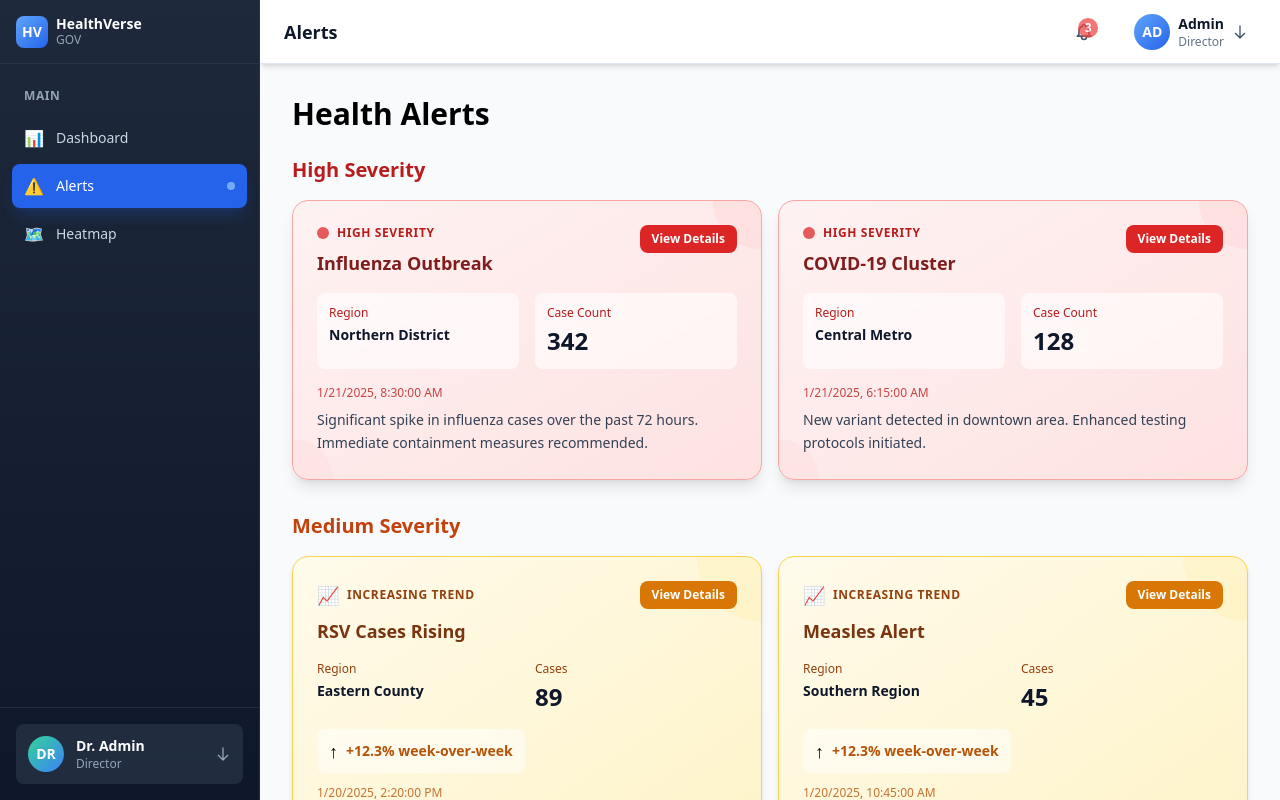
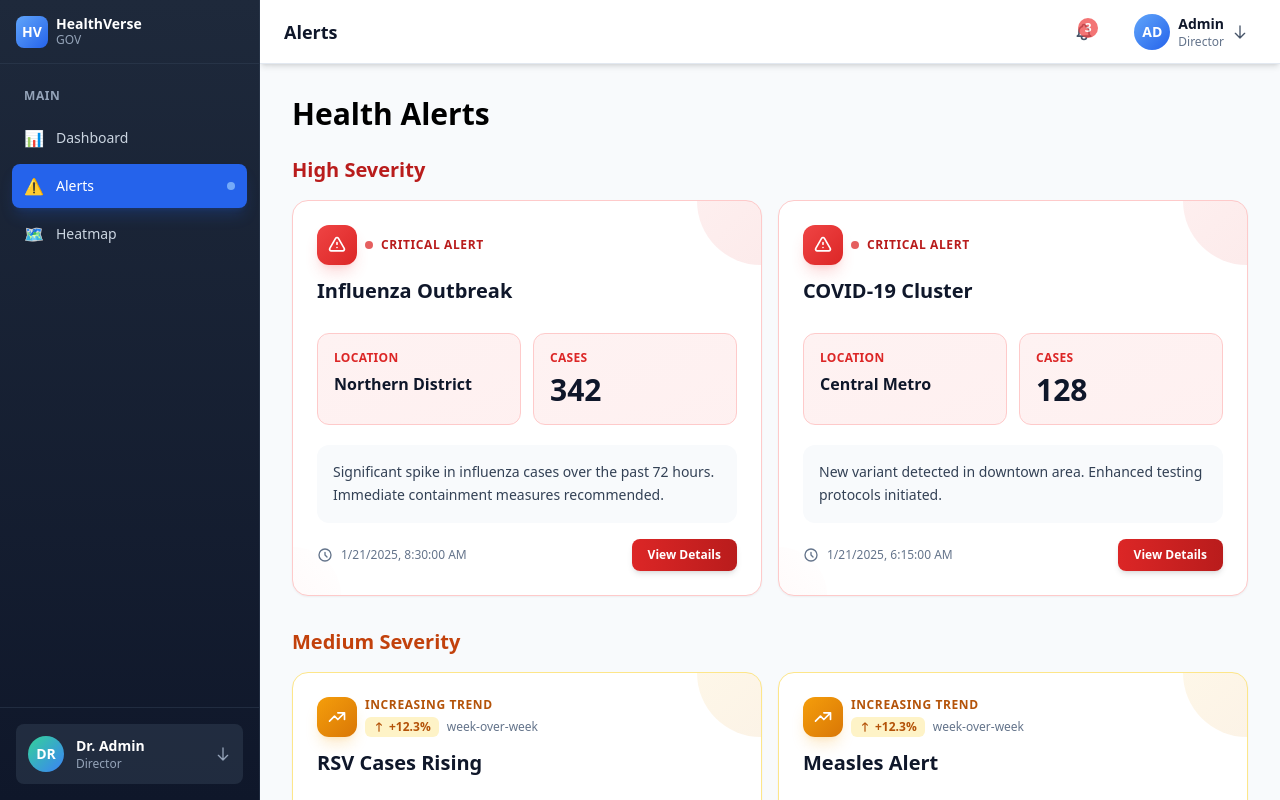
Before and after one commit to jivrajx04/Government-dashboard-ui, a React (Vite) app: page /alerts in a window 1280 px wide. Built offline with nearby package versions, Linux system fonts and the light colour scheme.

Commit message:
Updated AlertCard.tsx

```diff
--- a/src/components/alerts/AlertCard.tsx
+++ b/src/components/alerts/AlertCard.tsx
@@ -7,37 +7,56 @@ interface AlertCardProps {
 
 const HighSeverityAlert = ({ alert }: { alert: Alert }) => {
   return (
-    <div className="bg-gradient-to-br from-red-50 to-red-100 border border-red-300 rounded-2xl p-6 shadow-lg hover:shadow-xl transition-all duration-200 relative overflow-hidden">
-      <div className="absolute top-0 right-0 w-24 h-24 bg-red-200/30 rounded-full -mr-12 -mt-12"></div>
-      <div className="absolute bottom-0 left-0 w-20 h-20 bg-red-200/20 rounded-full -ml-10 -mb-10"></div>
+    <div className="group bg-white border border-red-200 rounded-2xl shadow-sm hover:shadow-xl transition-all duration-300 relative overflow-hidden">
+      <div className="absolute top-0 right-0 w-32 h-32 bg-gradient-to-br from-red-400/10 to-red-600/10 rounded-full -mr-16 -mt-16 group-hover:scale-150 transition-transform duration-500"></div>
+      <div className="absolute bottom-0 left-0 w-24 h-24 bg-gradient-to-tr from-red-300/10 to-transparent rounded-full -ml-12 -mb-12 group-hover:scale-150 transition-transform duration-500"></div>
 
-      <div className="relative z-10">
-        <div className="flex items-start justify-between mb-4">
+      <div className="relative z-10 p-6">
+        <div className="flex items-start justify-between mb-5">
           <div className="flex-1">
-            <div className="flex items-center gap-2 mb-2">
-              <span className="w-3 h-3 bg-red-600 rounded-full animate-pulse"></span>
-              <span className="text-xs font-bold uppercase tracking-wider text-red-700">High Severity</span>
+            <div className="flex items-center gap-2 mb-3">
+              <div className="w-10 h-10 bg-gradient-to-br from-red-500 to-red-600 rounded-xl flex items-center justify-center shadow-lg shadow-red-500/20">
+                <svg className="w-5 h-5 text-white" fill="none" stroke="currentColor" viewBox="0 0 24 24">
+                  <path strokeLinecap="round" strokeLinejoin="round" strokeWidth={2} d="M12 9v2m0 4h.01m-6.938 4h13.856c1.54 0 2.502-1.667 1.732-3L13.732 4c-.77-1.333-2.694-1.333-3.464 0L3.34 16c-.77 1.333.192 3 1.732 3z" />
+                </svg>
+              </div>
+              <div>
+                <div className="flex items-center gap-2">
+                  <span className="w-2 h-2 bg-red-600 rounded-full animate-pulse"></span>
+                  <span className="text-xs font-bold uppercase tracking-wider text-red-700">Critical Alert</span>
+                </div>
+              </div>
             </div>
-            <h3 className="text-lg font-bold text-red-900">{alert.title}</h3>
+            <h3 className="text-xl font-bold text-slate-900 mb-2">{alert.title}</h3>
           </div>
-          <button className="px-3 py-1.5 bg-red-600 hover:bg-red-700 text-white text-xs font-semibold rounded-lg transition-colors">
+        </div>
+
+        <div className="grid grid-cols-2 gap-3 mb-5">
+          <div className="bg-gradient-to-br from-red-50 to-red-100/50 border border-red-200 rounded-xl p-4 hover:shadow-md transition-shadow">
+            <p className="text-xs font-semibold text-red-600 mb-1.5 uppercase tracking-wide">Location</p>
+            <p className="text-base font-bold text-slate-900">{alert.region}</p>
+          </div>
+          <div className="bg-gradient-to-br from-red-50 to-red-100/50 border border-red-200 rounded-xl p-4 hover:shadow-md transition-shadow">
+            <p className="text-xs font-semibold text-red-600 mb-1.5 uppercase tracking-wide">Cases</p>
+            <p className="text-3xl font-bold text-slate-900">{alert.cases}</p>
+          </div>
+        </div>
+
+        <div className="bg-slate-50 rounded-xl p-4 mb-4">
+          <p className="text-sm text-slate-700 leading-relaxed">{alert.details}</p>
+        </div>
+
+        <div className="flex items-center justify-between">
+          <div className="flex items-center gap-2 text-xs text-slate-500">
+            <svg className="w-4 h-4" fill="none" stroke="currentColor" viewBox="0 0 24 24">
+              <path strokeLinecap="round" strokeLinejoin="round" strokeWidth={2} d="M12 8v4l3 3m6-3a9 9 0 11-18 0 9 9 0 0118 0z" />
+            </svg>
+            {new Date(alert.timestamp).toLocaleString()}
+          </div>
+          <button className="px-4 py-2 bg-gradient-to-r from-red-600 to-red-700 hover:from-red-700 hover:to-red-800 text-white text-xs font-semibold rounded-lg transition-all duration-200 shadow-md hover:shadow-lg transform hover:scale-105">
             View Details
           </button>
         </div>
-
-        <div className="grid grid-cols-2 gap-4 mb-4">
-          <div className="bg-white/60 backdrop-blur-sm rounded-lg p-3">
-            <p className="text-xs font-medium text-red-700 mb-1">Region</p>
-            <p className="text-sm font-bold text-slate-900">{alert.region}</p>
-          </div>
-          <div className="bg-white/60 backdrop-blur-sm rounded-lg p-3">
-            <p className="text-xs font-medium text-red-700 mb-1">Case Count</p>
-            <p className="text-2xl font-bold text-slate-900">{alert.cases}</p>
-          </div>
-        </div>
-
-        <p className="text-xs text-red-700/80 mb-2">{new Date(alert.timestamp).toLocaleString()}</p>
-        <p className="text-sm text-slate-700 leading-relaxed">{alert.details}</p>
       </div>
     </div>
   );
@@ -45,78 +64,132 @@ const HighSeverityAlert = ({ alert }: { alert: Alert }) => {
 
 const IncreasingTrendAlert = ({ alert }: { alert: Alert }) => {
   return (
-    <div className="bg-gradient-to-br from-amber-50 to-amber-100 border border-amber-300 rounded-2xl p-6 shadow-md hover:shadow-lg transition-all duration-200 relative overflow-hidden">
-      <div className="absolute top-0 right-0 w-32 h-32 bg-amber-200/20 rounded-full -mr-16 -mt-16"></div>
+    <div className="group bg-white border border-amber-200 rounded-2xl shadow-sm hover:shadow-xl transition-all duration-300 relative overflow-hidden">
+      <div className="absolute top-0 right-0 w-32 h-32 bg-gradient-to-br from-amber-400/10 to-amber-600/10 rounded-full -mr-16 -mt-16 group-hover:scale-150 transition-transform duration-500"></div>
+      <div className="absolute bottom-0 left-0 w-24 h-24 bg-gradient-to-tr from-amber-300/10 to-transparent rounded-full -ml-12 -mb-12 group-hover:scale-150 transition-transform duration-500"></div>
 
-      <div className="relative z-10">
-        <div className="flex items-start justify-between mb-4">
+      <div className="relative z-10 p-6">
+        <div className="flex items-start justify-between mb-5">
           <div className="flex-1">
-            <div className="flex items-center gap-2 mb-2">
-              <span className="text-lg">📈</span>
-              <span className="text-xs font-bold uppercase tracking-wider text-amber-800">Increasing Trend</span>
+            <div className="flex items-center gap-2 mb-3">
+              <div className="w-10 h-10 bg-gradient-to-br from-amber-500 to-amber-600 rounded-xl flex items-center justify-center shadow-lg shadow-amber-500/20">
+                <svg className="w-5 h-5 text-white" fill="none" stroke="currentColor" viewBox="0 0 24 24">
+                  <path strokeLinecap="round" strokeLinejoin="round" strokeWidth={2} d="M13 7h8m0 0v8m0-8l-8 8-4-4-6 6" />
+                </svg>
+              </div>
+              <div>
+                <span className="text-xs font-bold uppercase tracking-wider text-amber-700 block">Increasing Trend</span>
+                <div className="flex items-center gap-2 mt-1">
+                  <div className="flex items-center gap-1 bg-amber-100 px-2 py-0.5 rounded-md">
+                    <svg className="w-3 h-3 text-amber-700" fill="currentColor" viewBox="0 0 20 20">
+                      <path fillRule="evenodd" d="M5.293 7.707a1 1 0 010-1.414l4-4a1 1 0 011.414 0l4 4a1 1 0 01-1.414 1.414L11 5.414V17a1 1 0 11-2 0V5.414L6.707 7.707a1 1 0 01-1.414 0z" clipRule="evenodd" />
+                    </svg>
+                    <span className="text-xs font-bold text-amber-700">+12.3%</span>
+                  </div>
+                  <span className="text-xs text-slate-500">week-over-week</span>
+                </div>
+              </div>
             </div>
-            <h3 className="text-lg font-bold text-amber-900">{alert.title}</h3>
+            <h3 className="text-xl font-bold text-slate-900 mb-2">{alert.title}</h3>
           </div>
-          <button className="px-3 py-1.5 bg-amber-600 hover:bg-amber-700 text-white text-xs font-semibold rounded-lg transition-colors">
+        </div>
+
+        <div className="grid grid-cols-2 gap-3 mb-5">
+          <div className="bg-gradient-to-br from-amber-50 to-amber-100/50 border border-amber-200 rounded-xl p-4 hover:shadow-md transition-shadow">
+            <p className="text-xs font-semibold text-amber-600 mb-1.5 uppercase tracking-wide">Location</p>
+            <p className="text-base font-bold text-slate-900">{alert.region}</p>
+          </div>
+          <div className="bg-gradient-to-br from-amber-50 to-amber-100/50 border border-amber-200 rounded-xl p-4 hover:shadow-md transition-shadow">
+            <p className="text-xs font-semibold text-amber-600 mb-1.5 uppercase tracking-wide">Cases</p>
+            <p className="text-3xl font-bold text-slate-900">{alert.cases}</p>
+          </div>
+        </div>
+
+        <div className="bg-slate-50 rounded-xl p-4 mb-4">
+          <p className="text-sm text-slate-700 leading-relaxed">{alert.details}</p>
+        </div>
+
+        <div className="flex items-center justify-between">
+          <div className="flex items-center gap-2 text-xs text-slate-500">
+            <svg className="w-4 h-4" fill="none" stroke="currentColor" viewBox="0 0 24 24">
+              <path strokeLinecap="round" strokeLinejoin="round" strokeWidth={2} d="M12 8v4l3 3m6-3a9 9 0 11-18 0 9 9 0 0118 0z" />
+            </svg>
+            {new Date(alert.timestamp).toLocaleString()}
+          </div>
+          <button className="px-4 py-2 bg-gradient-to-r from-amber-600 to-amber-700 hover:from-amber-700 hover:to-amber-800 text-white text-xs font-semibold rounded-lg transition-all duration-200 shadow-md hover:shadow-lg transform hover:scale-105">
             View Details
           </button>
         </div>
-
-        <div className="grid grid-cols-2 gap-4 mb-4">
-          <div>
-            <p className="text-xs font-medium text-amber-800 mb-1">Region</p>
-            <p className="text-sm font-bold text-slate-900">{alert.region}</p>
-          </div>
-          <div>
-            <p className="text-xs font-medium text-amber-800 mb-1">Cases</p>
-            <p className="text-2xl font-bold text-slate-900">{alert.cases}</p>
-          </div>
-        </div>
-
-        <div className="bg-white/50 backdrop-blur-sm rounded-lg px-3 py-2 mb-3 inline-flex items-center gap-2">
-          <span className="text-lg">↑</span>
-          <span className="text-sm font-semibold text-amber-700">+12.3% week-over-week</span>
-        </div>
-
-        <p className="text-xs text-amber-700/80 mb-2">{new Date(alert.timestamp).toLocaleString()}</p>
-        <p className="text-sm text-slate-700 leading-relaxed">{alert.details}</p>
       </div>
     </div>
   );
 };
 
 const ClusterAlert = ({ alert }: { alert: Alert }) => {
+  const progressPercentage = Math.min((alert.cases / 100) * 100, 100);
+
   return (
-    <div className="bg-gradient-to-br from-orange-50 to-orange-100 border-l-4 border-orange-500 rounded-2xl p-6 shadow-md hover:shadow-lg transition-all duration-200">
-      <div className="flex items-start justify-between mb-4">
-        <div className="flex-1">
-          <div className="flex items-center gap-2 mb-2">
-            <span className="text-lg">🔗</span>
-            <span className="text-xs font-bold uppercase tracking-wider text-orange-800">Cluster Alert</span>
+    <div className="group bg-white border border-yellow-200 rounded-2xl shadow-sm hover:shadow-xl transition-all duration-300 relative overflow-hidden">
+      <div className="absolute top-0 right-0 w-32 h-32 bg-gradient-to-br from-yellow-400/10 to-yellow-600/10 rounded-full -mr-16 -mt-16 group-hover:scale-150 transition-transform duration-500"></div>
+      <div className="absolute bottom-0 left-0 w-24 h-24 bg-gradient-to-tr from-yellow-300/10 to-transparent rounded-full -ml-12 -mb-12 group-hover:scale-150 transition-transform duration-500"></div>
+
+      <div className="relative z-10 p-6">
+        <div className="flex items-start justify-between mb-5">
+          <div className="flex-1">
+            <div className="flex items-center gap-2 mb-3">
+              <div className="w-10 h-10 bg-gradient-to-br from-yellow-500 to-yellow-600 rounded-xl flex items-center justify-center shadow-lg shadow-yellow-500/20">
+                <svg className="w-5 h-5 text-white" fill="none" stroke="currentColor" viewBox="0 0 24 24">
+                  <path strokeLinecap="round" strokeLinejoin="round" strokeWidth={2} d="M17 20h5v-2a3 3 0 00-5.356-1.857M17 20H7m10 0v-2c0-.656-.126-1.283-.356-1.857M7 20H2v-2a3 3 0 015.356-1.857M7 20v-2c0-.656.126-1.283.356-1.857m0 0a5.002 5.002 0 019.288 0M15 7a3 3 0 11-6 0 3 3 0 016 0zm6 3a2 2 0 11-4 0 2 2 0 014 0zM7 10a2 2 0 11-4 0 2 2 0 014 0z" />
+                </svg>
+              </div>
+              <div>
+                <span className="text-xs font-bold uppercase tracking-wider text-yellow-700">Cluster Detected</span>
+              </div>
+            </div>
+            <h3 className="text-xl font-bold text-slate-900 mb-2">{alert.title}</h3>
           </div>
-          <h3 className="text-lg font-bold text-orange-900">{alert.title}</h3>
         </div>
-        <button className="px-3 py-1.5 bg-orange-600 hover:bg-orange-700 text-white text-xs font-semibold rounded-lg transition-colors">
-          View Details
-        </button>
-      </div>
 
-      <div className="space-y-3 mb-4">
+        <div className="grid grid-cols-2 gap-3 mb-5">
+          <div className="bg-gradient-to-br from-yellow-50 to-yellow-100/50 border border-yellow-200 rounded-xl p-4 hover:shadow-md transition-shadow">
+            <p className="text-xs font-semibold text-yellow-600 mb-1.5 uppercase tracking-wide">Location</p>
+            <p className="text-base font-bold text-slate-900">{alert.region}</p>
+          </div>
+          <div className="bg-gradient-to-br from-yellow-50 to-yellow-100/50 border border-yellow-200 rounded-xl p-4 hover:shadow-md transition-shadow">
+            <p className="text-xs font-semibold text-yellow-600 mb-1.5 uppercase tracking-wide">Cases</p>
+            <p className="text-3xl font-bold text-slate-900">{alert.cases}</p>
+          </div>
+        </div>
+
+        <div className="bg-slate-50 rounded-xl p-4 mb-4">
+          <div className="flex items-center justify-between mb-2">
+            <span className="text-xs font-semibold text-slate-600 uppercase tracking-wide">Cluster Spread</span>
+            <span className="text-xs font-bold text-yellow-700">{progressPercentage.toFixed(0)}%</span>
+          </div>
+          <div className="h-2 bg-slate-200 rounded-full overflow-hidden">
+            <div
+              className="h-full bg-gradient-to-r from-yellow-500 to-yellow-600 rounded-full transition-all duration-500"
+              style={{ width: `${progressPercentage}%` }}
+            ></div>
+          </div>
+        </div>
+
+        <div className="bg-slate-50 rounded-xl p-4 mb-4">
+          <p className="text-sm text-slate-700 leading-relaxed">{alert.details}</p>
+        </div>
+
         <div className="flex items-center justify-between">
-          <span className="text-sm font-medium text-orange-900">Region:</span>
-          <span className="text-sm font-bold text-slate-900">{alert.region}</span>
-        </div>
-        <div className="flex items-center justify-between">
-          <span className="text-sm font-medium text-orange-900">Cases Detected:</span>
-          <span className="text-lg font-bold text-slate-900">{alert.cases}</span>
-        </div>
-        <div className="h-1 bg-orange-300 rounded-full w-full">
-          <div className="h-full bg-orange-600 rounded-full w-2/3"></div>
+          <div className="flex items-center gap-2 text-xs text-slate-500">
+            <svg className="w-4 h-4" fill="none" stroke="currentColor" viewBox="0 0 24 24">
+              <path strokeLinecap="round" strokeLinejoin="round" strokeWidth={2} d="M12 8v4l3 3m6-3a9 9 0 11-18 0 9 9 0 0118 0z" />
+            </svg>
+            {new Date(alert.timestamp).toLocaleString()}
+          </div>
+          <button className="px-4 py-2 bg-gradient-to-r from-yellow-600 to-yellow-700 hover:from-yellow-700 hover:to-yellow-800 text-white text-xs font-semibold rounded-lg transition-all duration-200 shadow-md hover:shadow-lg transform hover:scale-105">
+            View Details
+          </button>
         </div>
       </div>
-
-      <p className="text-xs text-orange-700/80 mb-2">{new Date(alert.timestamp).toLocaleString()}</p>
-      <p className="text-sm text-slate-700 leading-relaxed">{alert.details}</p>
     </div>
   );
 };
```
